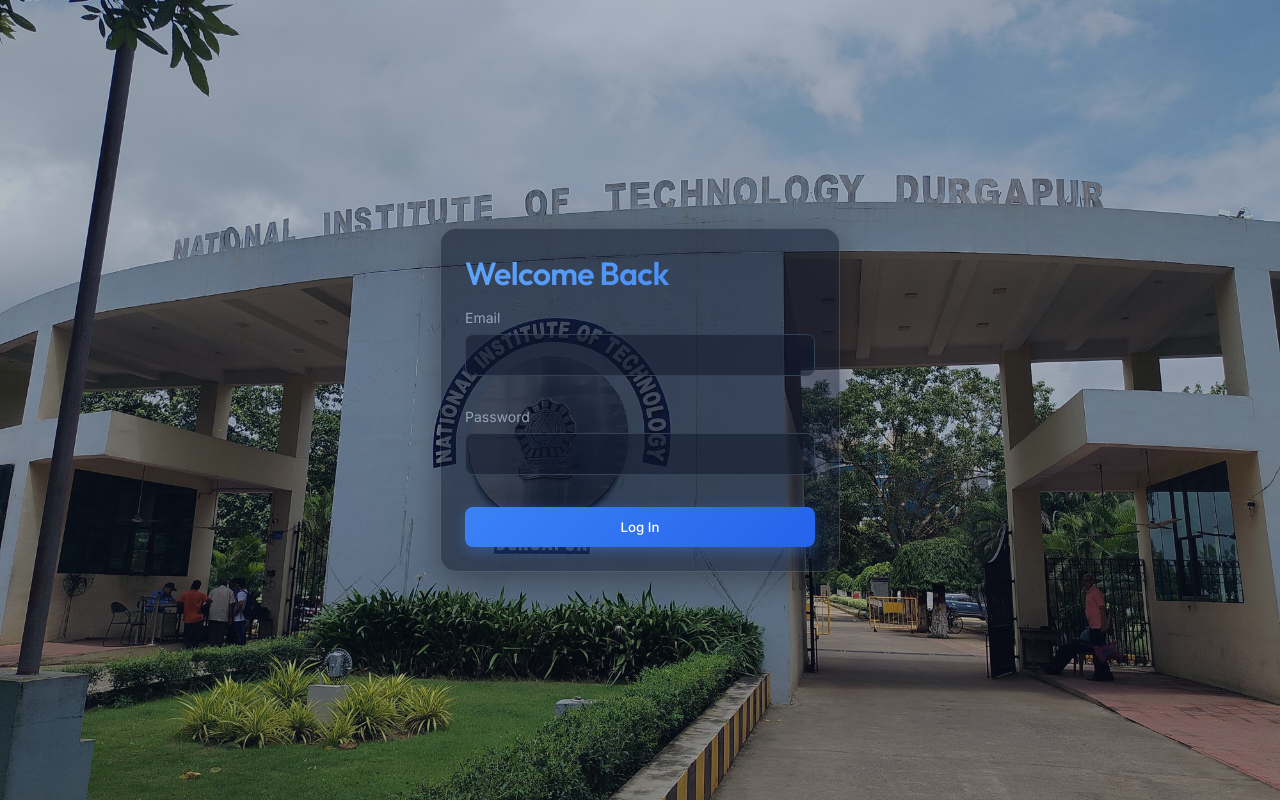
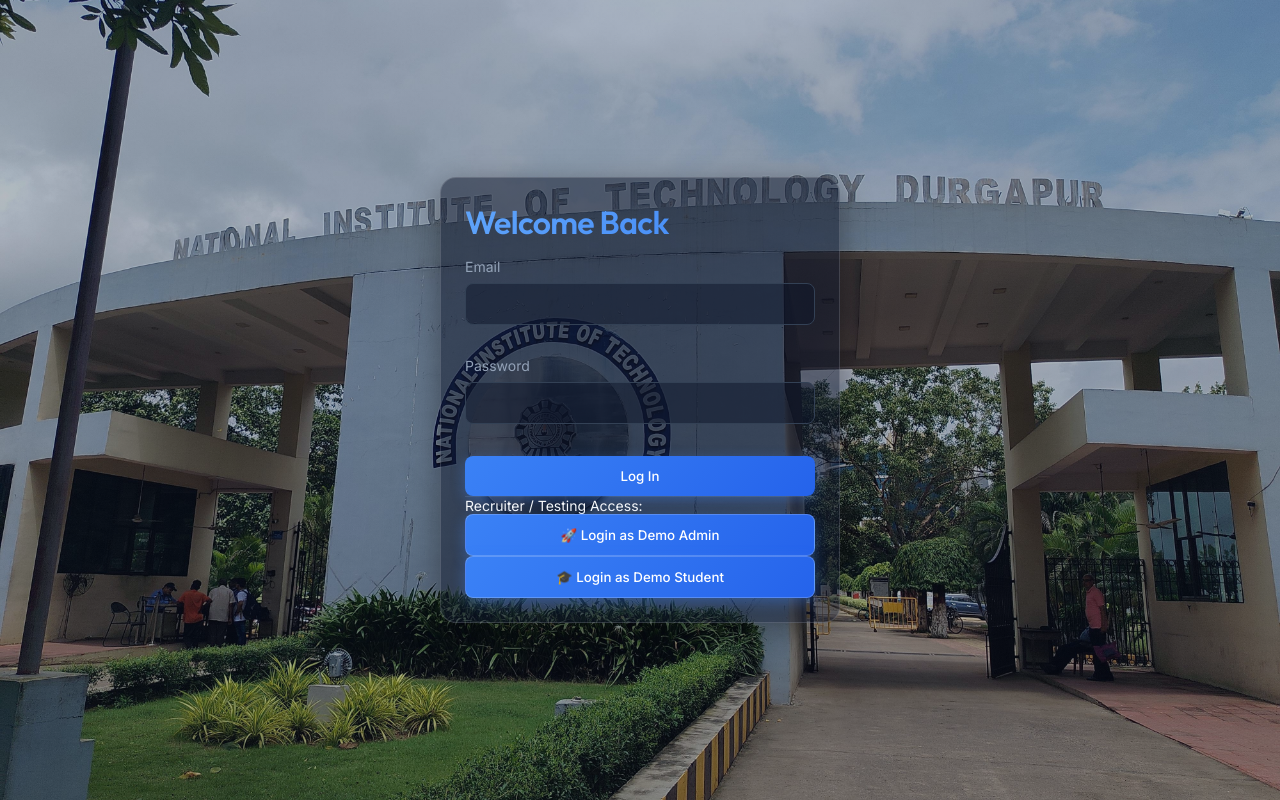
Before and after one commit to snehasaha1101/HostelManagementSystem, a React app in the folder frontend/: page / in a window 1280 px wide. Built offline with nearby package versions, Linux system fonts and the light colour scheme; no server answers; the HTML template or start-up script is replaced by a standard one.

Commit message:
feat: add one-click demo login buttons for recruiters

```diff
--- a/frontend/src/pages/Login.jsx
+++ b/frontend/src/pages/Login.jsx
@@ -11,6 +11,21 @@
     e.preventDefault();
     try {
       const res = await api.post('/auth/login', { email, password });
+      localStorage.setItem('token', res.data.token);
+      localStorage.setItem('user', JSON.stringify(res.data.user));
+
+      if (res.data.user.role === 'ADMIN') navigate('/admin');
+      else navigate('/student');
+    } catch (error) {
+      alert('Login failed: ' + (error.response?.data?.error || 'Server error'));
+    }
+  };
+
+  const handleDemoLogin = async (demoEmail, demoPassword) => {
+    setEmail(demoEmail);
+    setPassword(demoPassword);
+    try {
+      const res = await api.post('/auth/login', { email: demoEmail, password: demoPassword });
       localStorage.setItem('token', res.data.token);
       localStorage.setItem('user', JSON.stringify(res.data.user));
 
@@ -37,6 +52,26 @@
             </div>
             <button type="submit" className="btn-primary mt-4">Log In</button>
           </form>
+
+          <div className="mt-6 flex flex-col gap-3 pt-4" style={{ borderTop: '1px solid rgba(255,255,255,0.1)' }}>
+            <p className="text-center text-sm text-gray-400 mb-1">Recruiter / Testing Access:</p>
+            <button
+              type="button"
+              onClick={() => handleDemoLogin('admin@hostel.com', 'admin123')}
+              className="btn-primary w-full"
+              style={{ backgroundColor: 'rgba(255, 255, 255, 0.1)', color: 'white', border: '1px solid rgba(255, 255, 255, 0.2)' }}
+            >
+              🚀 Login as Demo Admin
+            </button>
+            <button
+              type="button"
+              onClick={() => handleDemoLogin('anjali0@hostel.com', 'student123')}
+              className="btn-primary w-full"
+              style={{ backgroundColor: 'rgba(255, 255, 255, 0.1)', color: 'white', border: '1px solid rgba(255, 255, 255, 0.2)' }}
+            >
+              🎓 Login as Demo Student
+            </button>
+          </div>
         </div>
       </main>
     </div>
```
